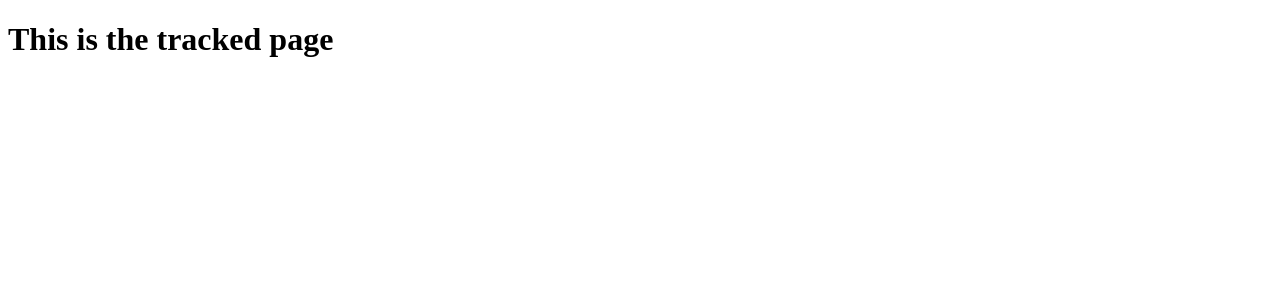
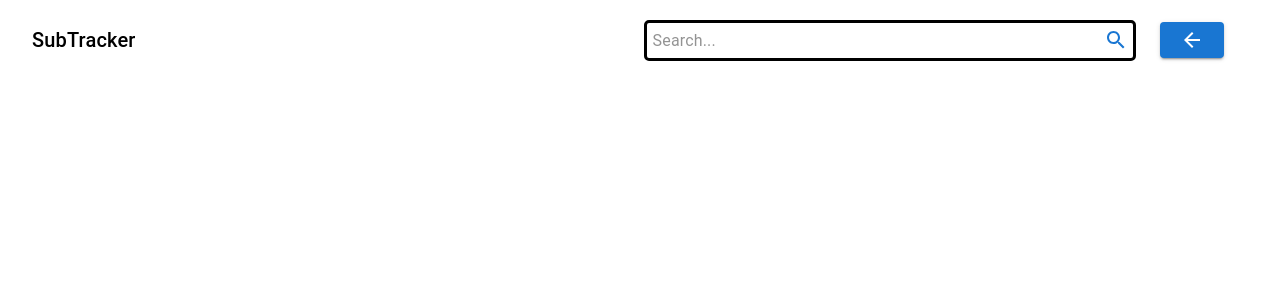
Before and after one commit to Tenyage/sub-tracker, a Next.js app: page /tracked in a window 1280 px wide. Shown: the top 300 px of the page. Built offline with nearby package versions, Linux system fonts and the light colour scheme.

Commit message:
add routing for search bar

```diff
--- a/components/searchBar.jsx
+++ b/components/searchBar.jsx
@@ -6,8 +6,10 @@ import { styled, alpha } from "@mui/material/styles";
 import { Button, TextField } from "@mui/material";
 import { Box } from "@mui/system";
 import { red } from "@mui/material/colors";
-import router from "next/router";
+import { useRouter } from "next/router";
 import { useState } from "react";
+import LocationSearchingIcon from "@mui/icons-material/LocationSearching";
+import ArrowBackIcon from "@mui/icons-material/ArrowBack";
 
 const Search = styled("div")(({ theme, minWidth }) => ({
   position: "relative",
@@ -48,8 +50,15 @@ const RedButton = styled(Button)(({ theme }) => ({
   },
 }));
 
-export const SearchBar = ({ minWidth, isHomePage }) => {
+export const SearchBar = ({
+  minWidth,
+  isHomePage,
+  isTrackedPage,
+  isDetailsPage,
+}) => {
   const [searchParam, setSearchParam] = useState("");
+  const router = useRouter();
+  const cachedSearchParam = router.query.searchParam;
 
   return isHomePage ? (
     <>
@@ -64,12 +73,12 @@ export const SearchBar = ({ minWidth, isHomePage }) => {
           <RedButton
             variant="contained"
             startIcon={<SearchIcon />}
-            onClick={() => {
+            onClick={() =>
               router.push({
                 pathname: "/search-channels",
-                // query: { searchParam: searchParam },
-              });
-            }}
+                ...(searchParam && { query: { searchParam: searchParam } }),
+              })
+            }
           >
             Search
           </RedButton>
@@ -82,11 +91,55 @@ export const SearchBar = ({ minWidth, isHomePage }) => {
         <StyledInputBase
           placeholder="Search..."
           inputProps={{ "aria-label": "search" }}
+          onChange={(e) => setSearchParam(e.target.value)}
+          defaultValue={cachedSearchParam}
         />
-        <IconButton size="small" aria-label="perform search" color="primary">
+        <IconButton
+          size="small"
+          aria-label="perform search"
+          color="primary"
+          onClick={() =>
+            router.push({
+              pathname: "/search-channels",
+              ...((searchParam || cachedSearchParam) && {
+                query: { searchParam: searchParam || cachedSearchParam },
+              }),
+            })
+          }
+        >
           <SearchIcon />
         </IconButton>
       </Search>
+      {(isTrackedPage || isDetailsPage) && (
+        <Button
+          sx={{ mr: 3 }}
+          variant="contained"
+          aria-label="back"
+          onClick={() =>
+            router.push({
+              pathname: "/search-channels",
+              ...(cachedSearchParam && {
+                query: { searchParam: cachedSearchParam },
+              }),
+            })
+          }
+        >
+          <ArrowBackIcon />
+        </Button>
+      )}
+      {!isTrackedPage && (
+        <Button
+          variant="contained"
+          startIcon={<LocationSearchingIcon />}
+          onClick={() =>
+            router.push({
+              pathname: "/tracked",
+            })
+          }
+        >
+          Tracked
+        </Button>
+      )}
     </>
   );
 };
--- a/pages/search-channels/index.js
+++ b/pages/search-channels/index.js
@@ -23,9 +23,9 @@ export default function SearchChannelsPage({}) {
         </Typography>
         <Box sx={{ flexGrow: 1 }} />
         <SearchBar />
-        <Button variant="contained" startIcon={<LocationSearchingIcon />}>
+        {/* <Button variant="contained" startIcon={<LocationSearchingIcon />}>
           Tracked
-        </Button>
+        </Button> */}
       </Toolbar>
     </AppBar>
   );
--- a/pages/tracked.js
+++ b/pages/tracked.js
@@ -1,9 +1,30 @@
+import React from "react";
+import AppBar from "@mui/material/AppBar";
+import Toolbar from "@mui/material/Toolbar";
+import Typography from "@mui/material/Typography";
+import Box from "@mui/material/Box";
+import { SearchBar } from "../components/searchBar";
+
 const TrackedPage = () => {
-    return (
-      <>
-        <h1>This is the tracked page</h1>
-      </>
-    )
-  }
+  return (
+    <>
+      <AppBar
+        position="static"
+        style={{
+          background: "transparent",
+          boxShadow: "none",
+        }}
+      >
+        <Toolbar>
+          <Typography variant="h6" noWrap component="div" color="black">
+            SubTracker
+          </Typography>
+          <Box sx={{ flexGrow: 1 }} />
+          <SearchBar isTrackedPage={true} />
+        </Toolbar>
+      </AppBar>
+    </>
+  );
+};
 
-  export default TrackedPage;
+export default TrackedPage;
```
Also changed, not shown: components/SearchBar.jsx (deleted, +0 -47 lines), pages/details/[channel_id].js (+27 -7 lines).
